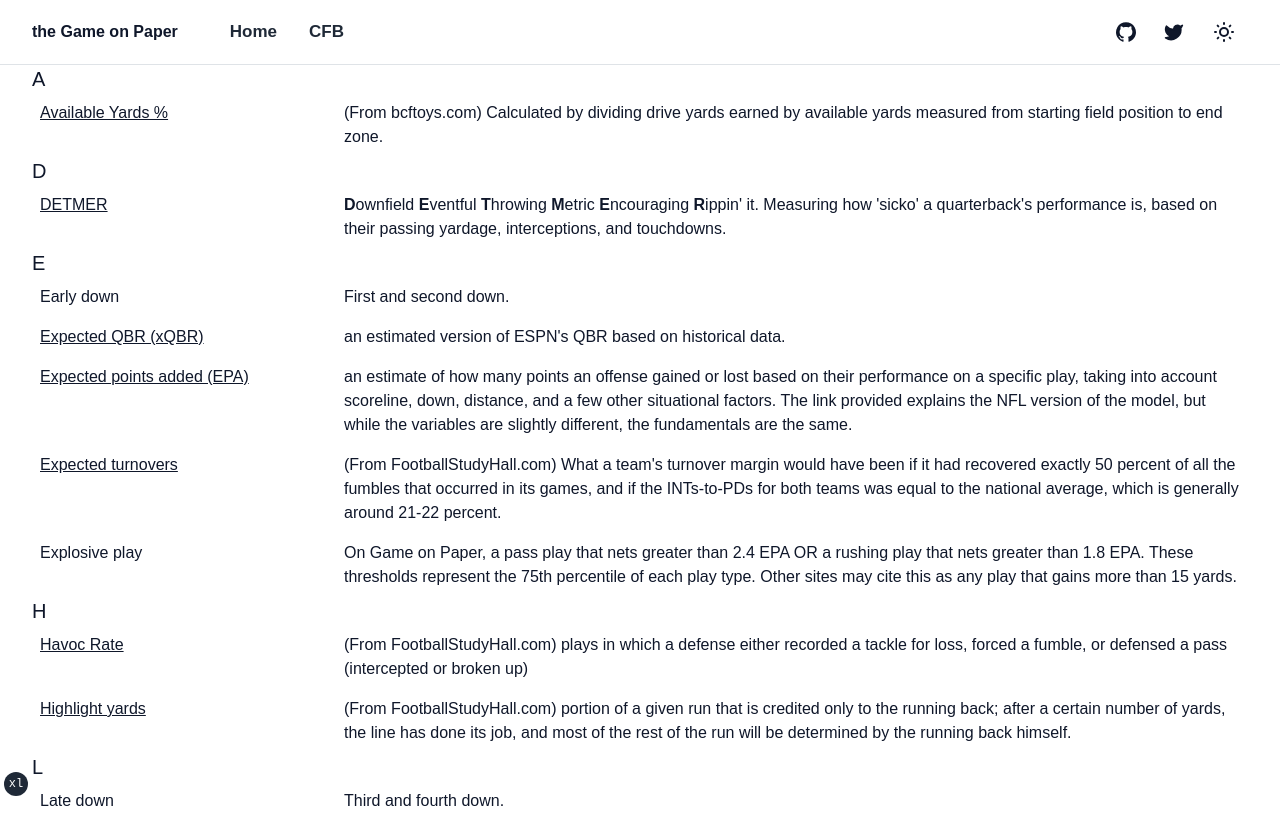
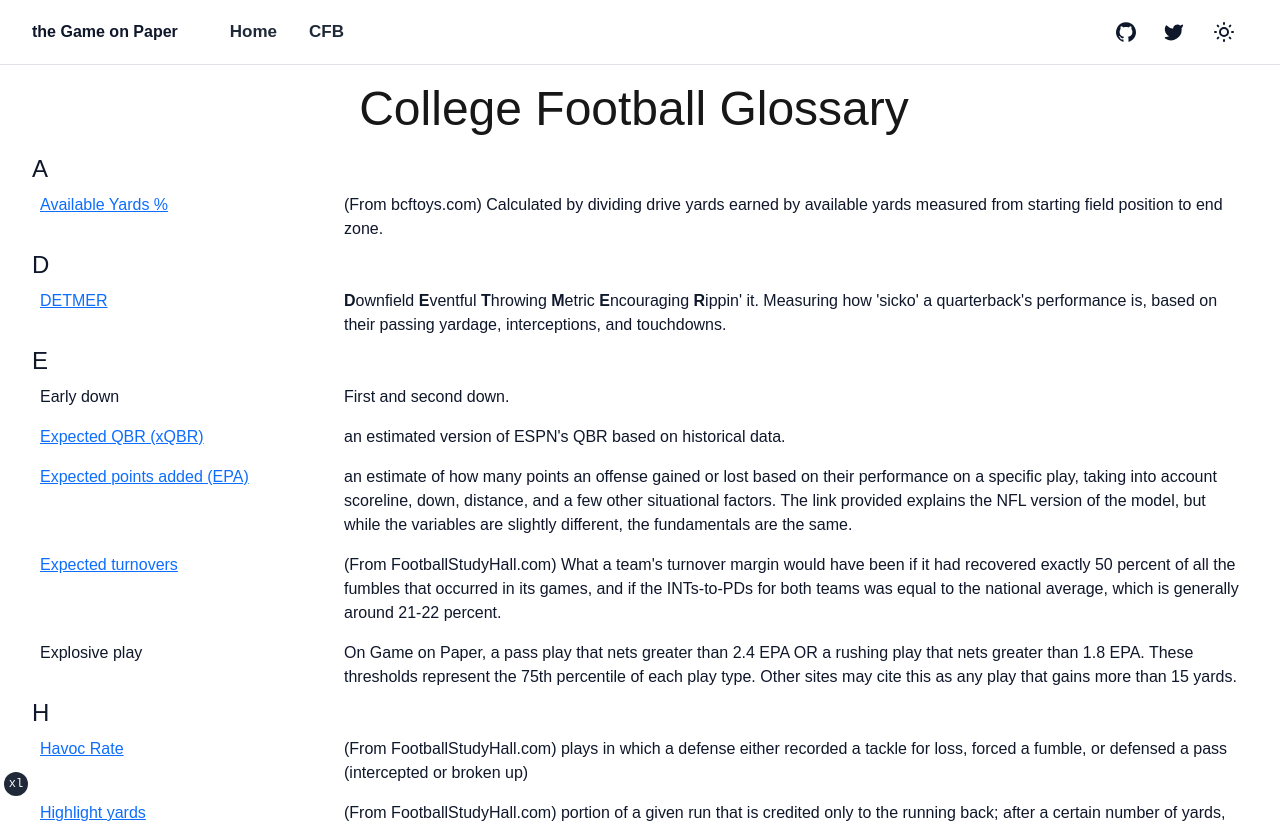
Before and after one commit to saiemgilani/game-on-paper, a Next.js app in the folder frontend/: page /cfb/glossary in a window 1280 px wide. Shown: the top 823 px of the page. Built offline with nearby package versions, Linux system fonts and the light colour scheme; a web font is replaced by a local one.

Commit message:
glossary header

```diff
--- a/frontend/app/cfb/glossary/page.tsx
+++ b/frontend/app/cfb/glossary/page.tsx
@@ -1,7 +1,8 @@
 import Image from 'next/image'
+import { Metadata, ResolvingMetadata } from 'next';
 import glossary from '@/lib/cfb/glossary.json'
 import { Glossary } from '@/lib/cfb/types'
-import { Metadata, ResolvingMetadata } from 'next';
+import PageTop from '@/components/page-top';
 
 
 export async function generateMetadata(): Promise<Metadata> {
@@ -67,17 +68,21 @@ export default function Glossary() {
   const glossaryKeys = Object.keys(glossary).sort()
 
   return (
+      <>
+        <div>
+            <PageTop pageTitle="College Football Glossary" headingClass='h1'></PageTop>
+        </div>
         <div className="container">
           {glossaryKeys.map((k, idx) => (
             <>
-            <h2 key={`glossary-section-${k}`} className='text-xl'>{k.toUpperCase()}</h2>
+            <h2 key={`glossary-section-${k}`} className='text-2xl'>{k.toUpperCase()}</h2>
             {glossary[k as keyof typeof glossary].sort((a, b) => a.term < b.term ? -1 : a.term > b.term ? 1 : 0).map((r, idx2) => (
               <>
 
               <dl className="grid grid-row-1">
                   <div className="grid grid-cols-4">
                     {r.source ?
-                      (<dt className="text-bold col-span-1 px-2 py-2 "><a className="underline" href={`${r.source}`}>{r.term}</a></dt>) :
+                      (<dt className="text-bold col-span-1 px-2 py-2 "><a className="underline text-link-primary" href={`${r.source}`}>{r.term}</a></dt>) :
                       (<dt className="text-bold col-span-1 px-2 py-2 ">{r.term}</dt>)
                     }
                     <dd className="px-2 py-2 col-span-3" dangerouslySetInnerHTML={{__html: r.definition}}/>
@@ -88,5 +93,6 @@ export default function Glossary() {
             </>
           ))}
         </div>
+      </>
   )
 }
```
